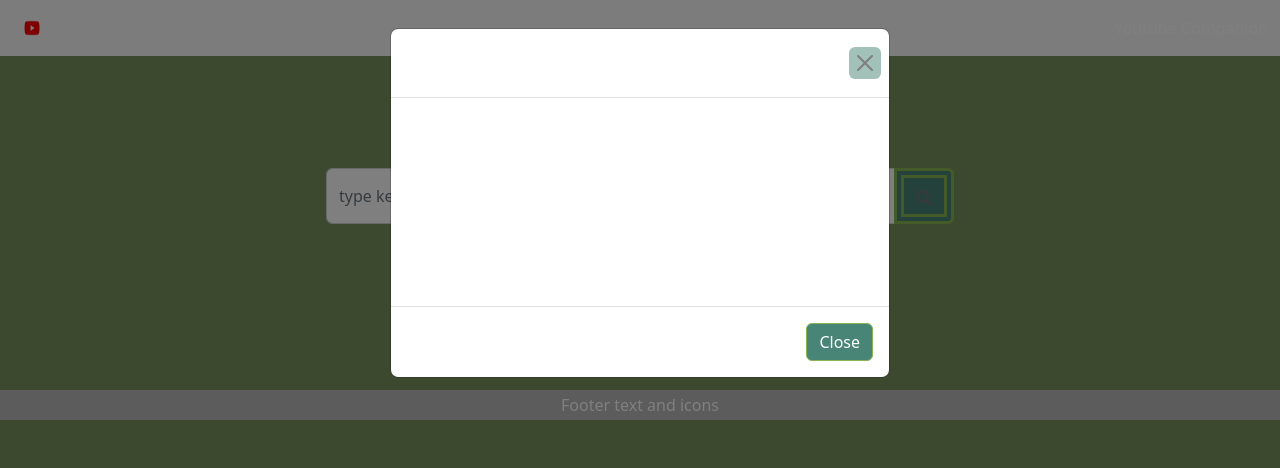
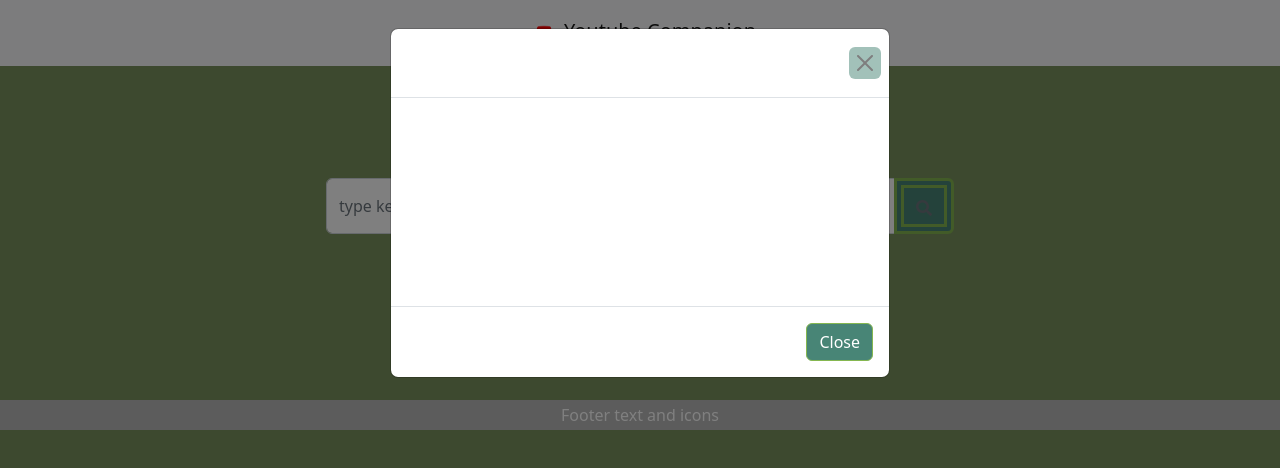
Before and after one commit to RyzaT/youtube-companion, a React (Create React App) app in the folder Companion/: page / in a window 1280 px wide. Shown: the top 468 px of the page. Built offline with nearby package versions, Linux system fonts and the light colour scheme.

Commit message:
update for conflict

```diff
--- a/Companion/src/Components/Navbar/index.js
+++ b/Companion/src/Components/Navbar/index.js
@@ -8,10 +8,10 @@ function Navbar() {
   return (
     <nav class="navbar navbar-light bg-light">
       <div class="container-fluid mx-auto my-auto">
-        {/* <a class="navbar-brand mx-auto my-auto" href=""> */}
+        <a class="navbar-brand mx-auto my-auto" href="">
           <img src={Logo} alt="" width="40" height="40" class="d-inline-block align-text-center"/>
              Youtube Companion
-        {/* </a> */}
+        </a>
       </div>
     </nav>
   );
```
Also changed, not shown: 1 other file (tests, documents, lock files or other folders).
